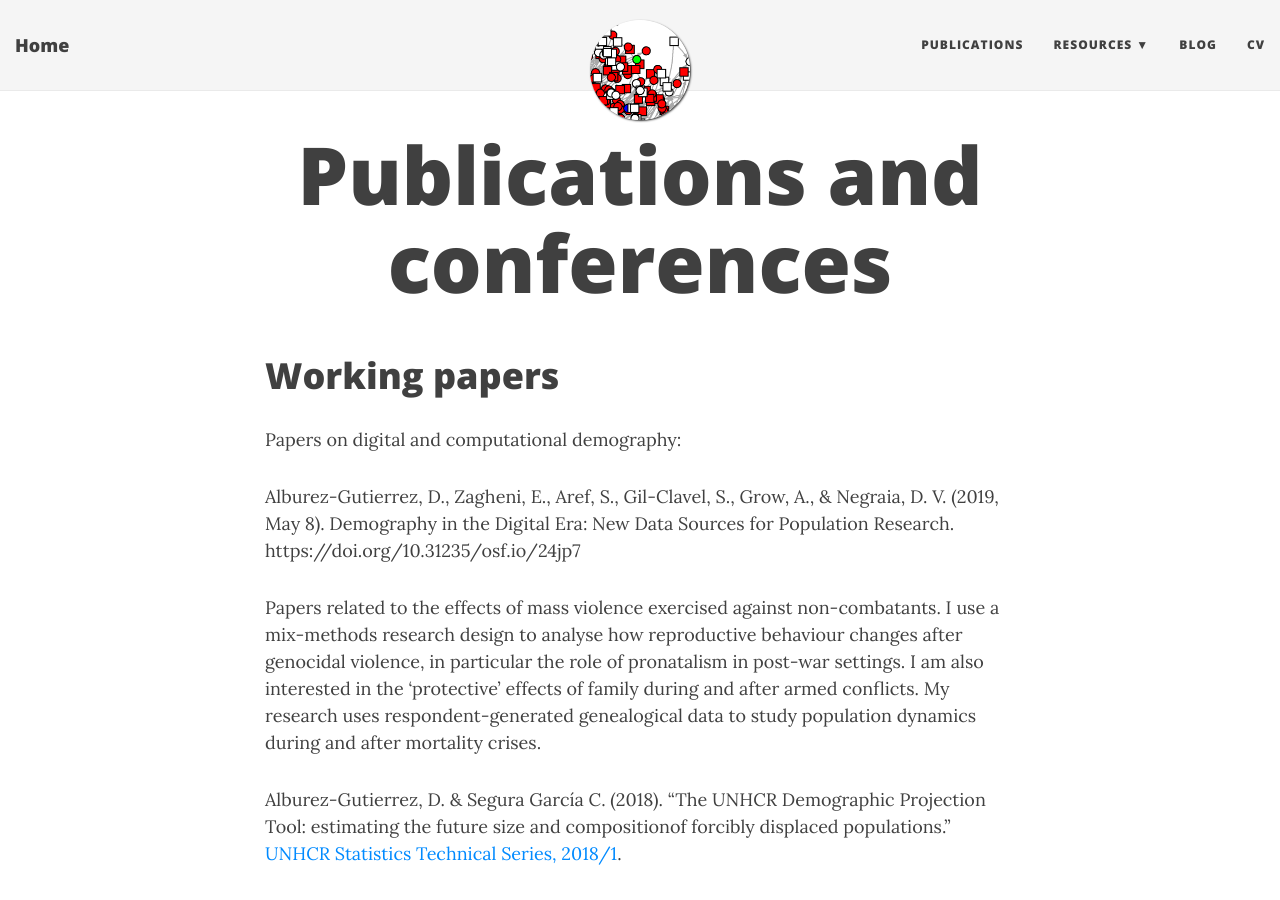
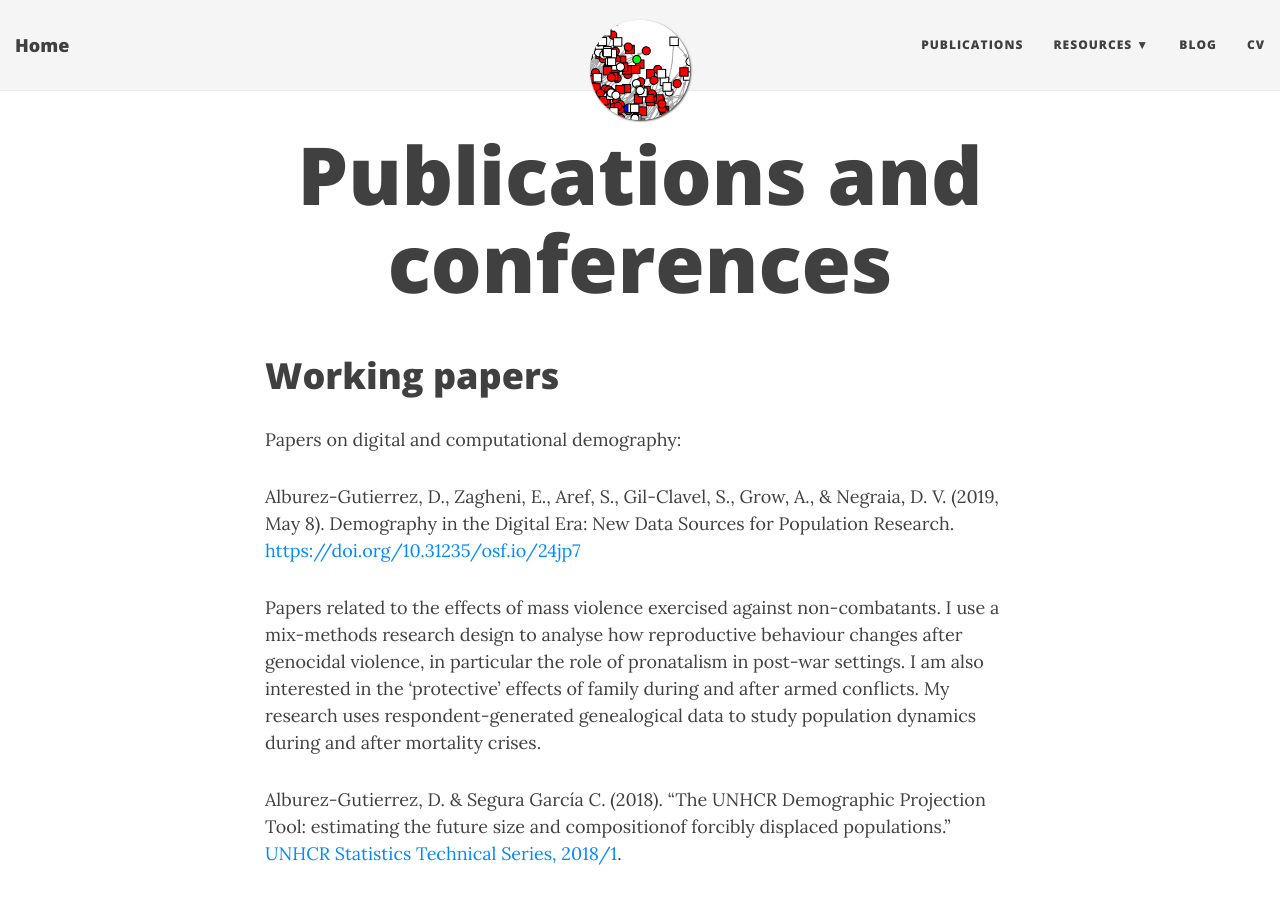
Before and after one commit to alburezg/alburezg.github.io, a Jekyll site: the page built from publications.md, in a window 1280 px wide and 900 px high. Built offline with Jekyll 4.4.1, drawn with Linux system fonts in a browser that asks for light colours; nearby versions of some CDN libraries; some of the changed lines change nothing that is shown.

Commit message:
updated link

```diff
--- a/publications.md
+++ b/publications.md
@@ -7,7 +7,7 @@ title: Publications and conferences
 
 Papers on digital and computational demography:
 
-Alburez-Gutierrez, D., Zagheni, E., Aref, S., Gil-Clavel, S., Grow, A., & Negraia, D. V. (2019, May 8). Demography in the Digital Era: New Data Sources for Population Research. https://doi.org/10.31235/osf.io/24jp7
+Alburez-Gutierrez, D., Zagheni, E., Aref, S., Gil-Clavel, S., Grow, A., & Negraia, D. V. (2019, May 8). Demography in the Digital Era: New Data Sources for Population Research. [https://doi.org/10.31235/osf.io/24jp7](https://doi.org/10.31235/osf.io/24jp7)
 
 Papers related to the effects of mass violence exercised against non-combatants. I use a mix-methods research design to analyse how reproductive behaviour changes after genocidal violence, in particular the role of pronatalism in post-war settings. I am also interested in the ‘protective’ effects of family during and after armed conflicts. My research uses respondent-generated genealogical data to study population dynamics during and after mortality crises.
 
```
